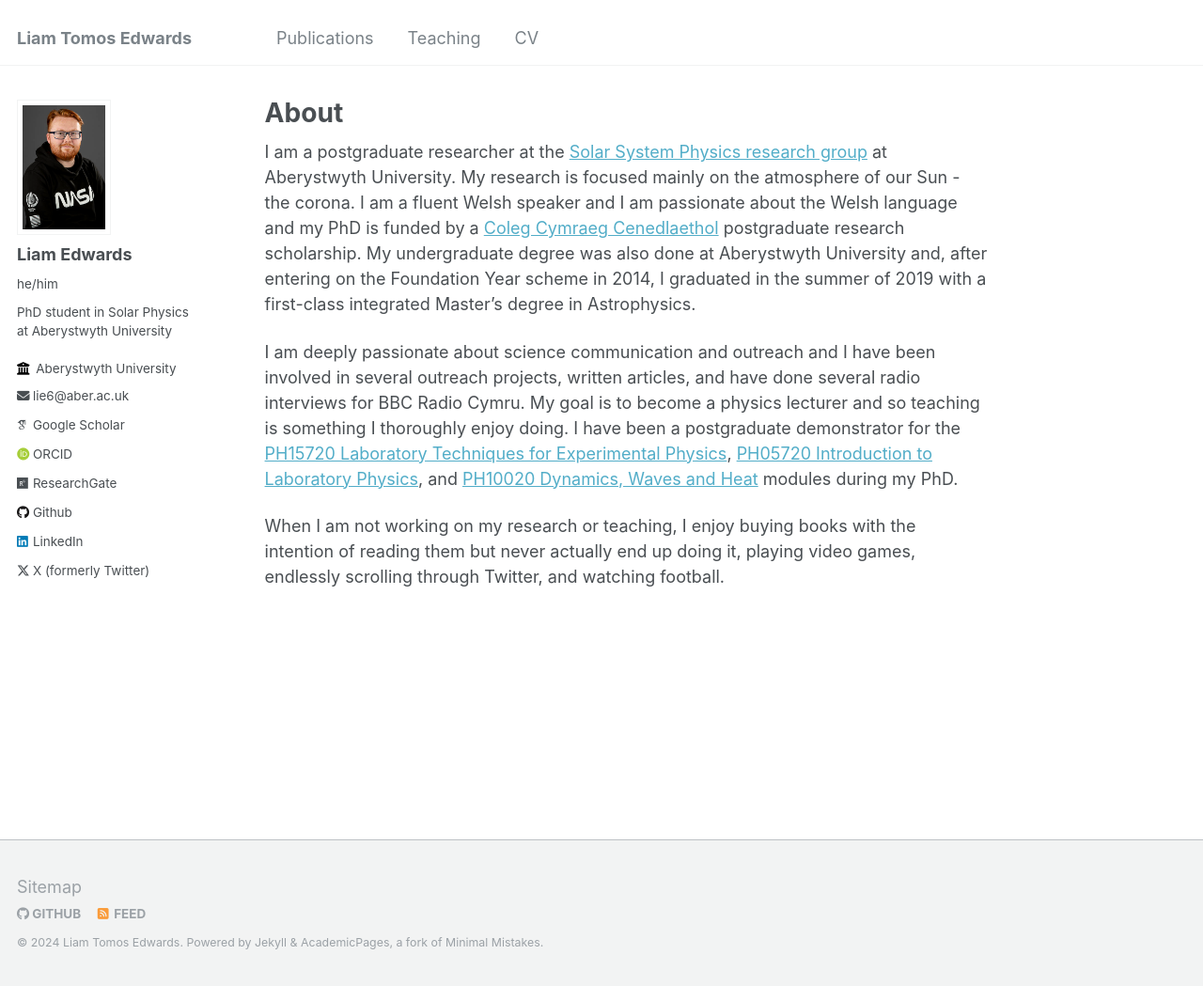
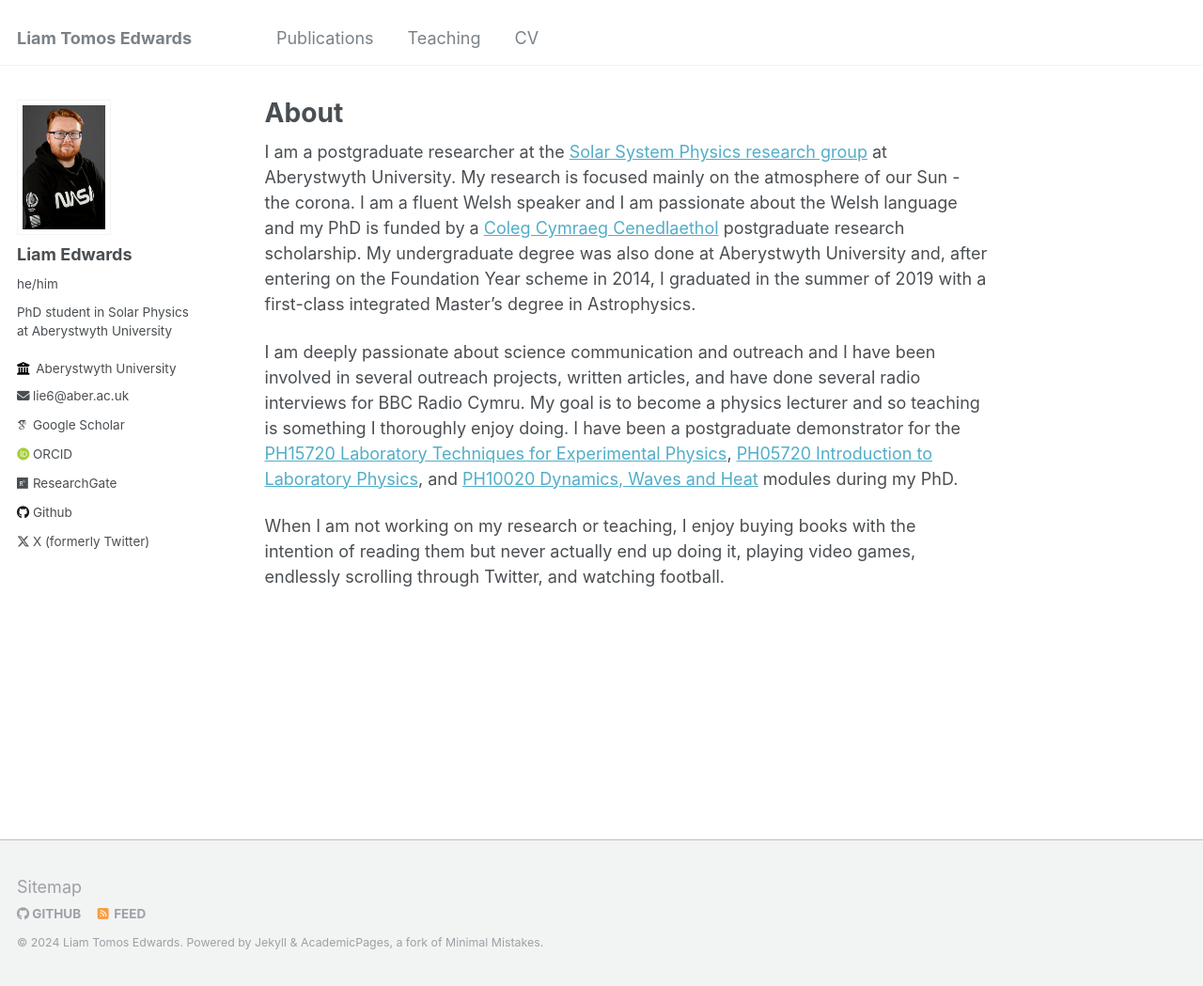
Before and after one commit to liamtomosedwards/liamtomosedwards.github.io, a Jekyll site: the page built from _pages/about.md, in a window 1280 px wide and 1049 px high. Shown: the whole window at 94% size. Built offline with Jekyll 4.4.1, drawn with Linux system fonts in a browser that asks for light colours; some web fonts are replaced.

Commit message:
Update _config.yml

```diff
--- a/_config.yml
+++ b/_config.yml
@@ -40,7 +40,7 @@ author:
   github           : "liamtomosedwards"
 
   # Social media
-  linkedin         : "https://www.linkedin.com/in/liam-edwards-9b2019137/"
+  linkedin         : #"https://www.linkedin.com/in/liam-edwards-9b2019137/"
   twitter          : "@LiamTEdwards"
 
 
```
